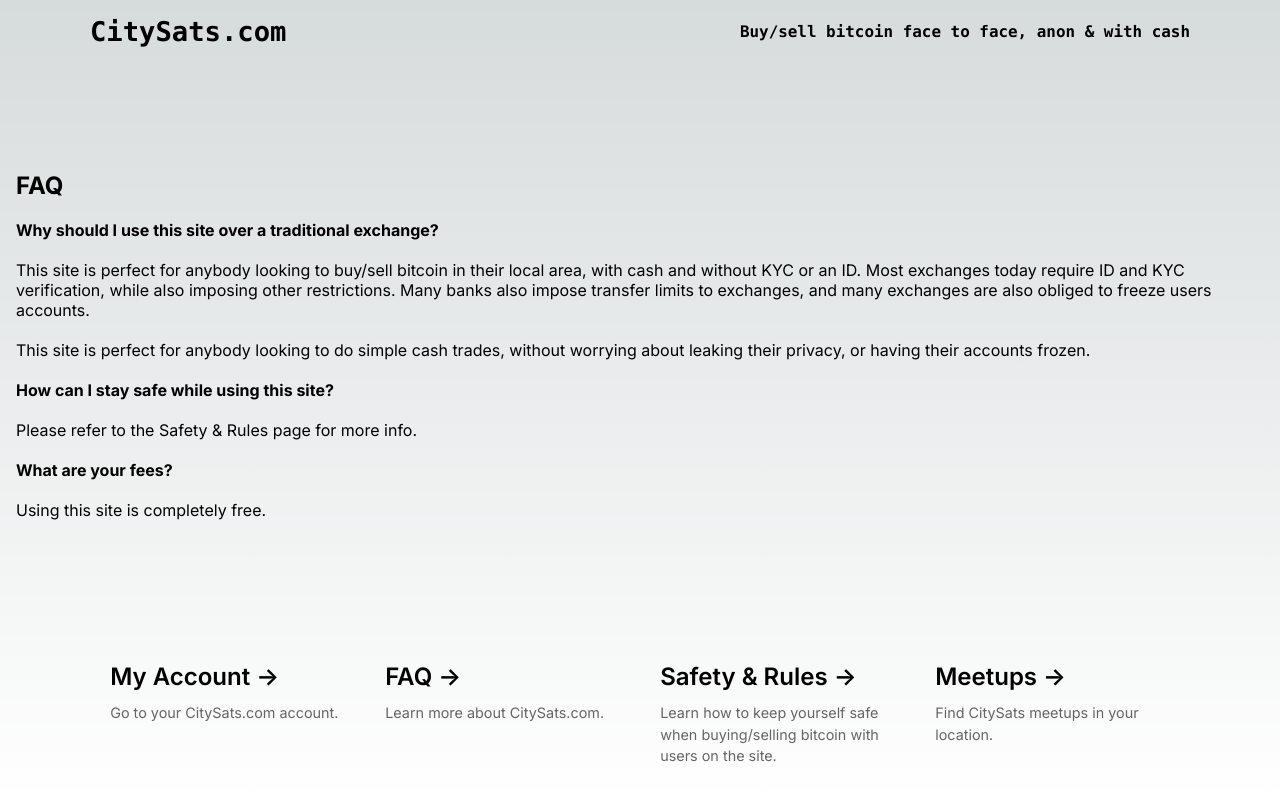
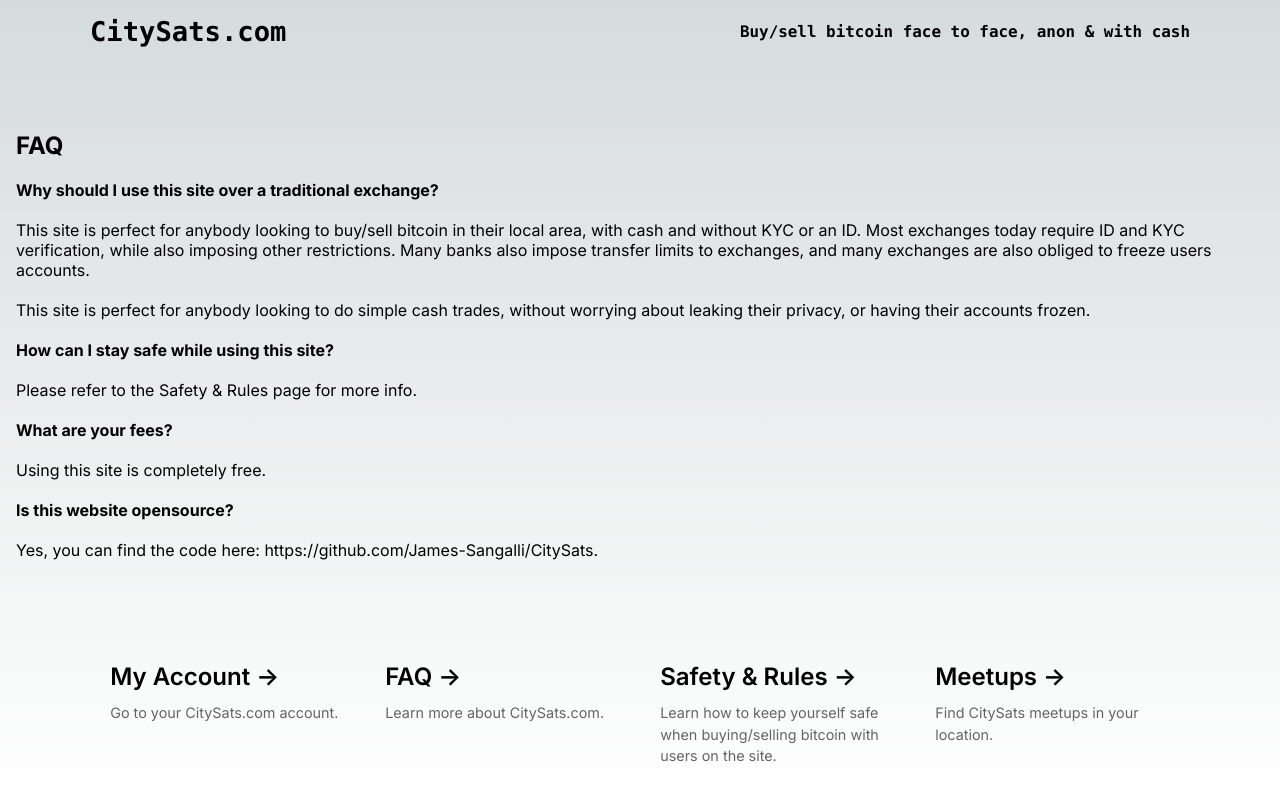
Before and after one commit to bitcoinwarrior1/CitySats, a Next.js app: page /faq in a window 1280 px wide. Built offline with nearby package versions, Linux system fonts and the light colour scheme.

Commit message:
add opensource section to faq

```diff
--- a/src/app/faq/page.tsx
+++ b/src/app/faq/page.tsx
@@ -36,6 +36,13 @@
                 <h4>What are your fees?</h4>
                 <br></br>
                 <p>Using this site is completely free.</p>
+                <br></br>
+                <h4>Is this website opensource?</h4>
+                <br></br>
+                <p>
+                    Yes, you can find the code here:
+                    https://github.com/James-Sangalli/CitySats.
+                </p>
             </div>
             <Grid />
         </main>
```
